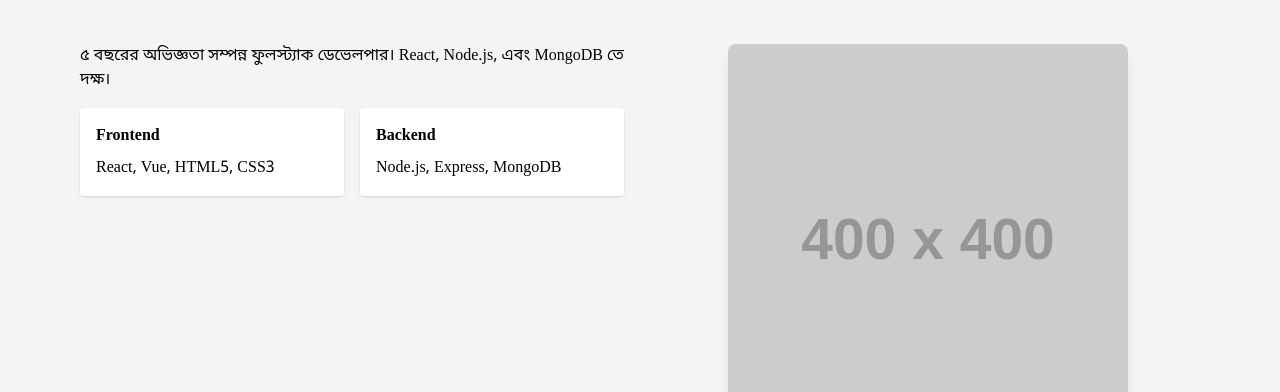
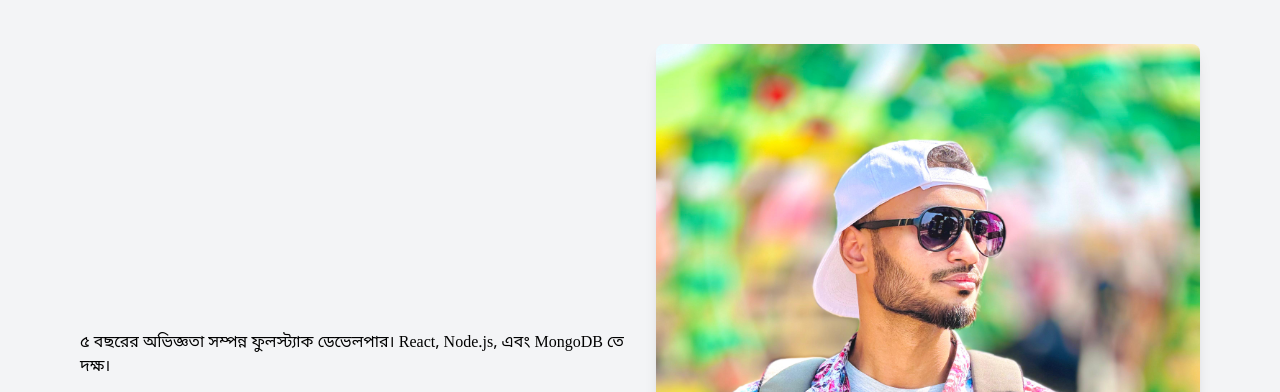
Before and after one commit to dhnraihan/portfolio, a plain HTML site: page index.html in a window 1280 px wide. Shown: the part 528-920 px from the top of the page. Drawn offline with nearby package versions, Linux system fonts and the light colour scheme; placeholder pictures from the web are drawn by us.

Commit message:
image added

```diff
--- a/index.html
+++ b/index.html
@@ -55,7 +55,7 @@
     <section id="about" class="py-20 ">
         <div class="max-w-6xl mx-auto px-4">
             <h2 class="text-3xl font-bold text-center mb-12">About Me</h2>
-            <div class="grid md:grid-cols-2 gap-8">
+            <div class="grid md:grid-cols-2 gap-8 items-center">
                 <div class="space-y-4">
                     <p>৫ বছরের অভিজ্ঞতা সম্পন্ন ফুলস্ট্যাক ডেভেলপার। React, Node.js, এবং MongoDB তে দক্ষ।</p>
                     <div class="grid grid-cols-2 gap-4">
@@ -70,7 +70,7 @@
                     </div>
                 </div>
                 <div class="flex justify-center items-center">
-                    <img src="https://via.placeholder.com/400" alt="Profile Picture" class="rounded-lg shadow-lg">
+                    <img src="assets/img/raihan.jpg" alt="Profile Picture" class="rounded-lg shadow-lg">
                 </div>
             </div>
         </div>
```
Also changed, not shown: assets/img/raihan.jpg (added), 1 other file.
